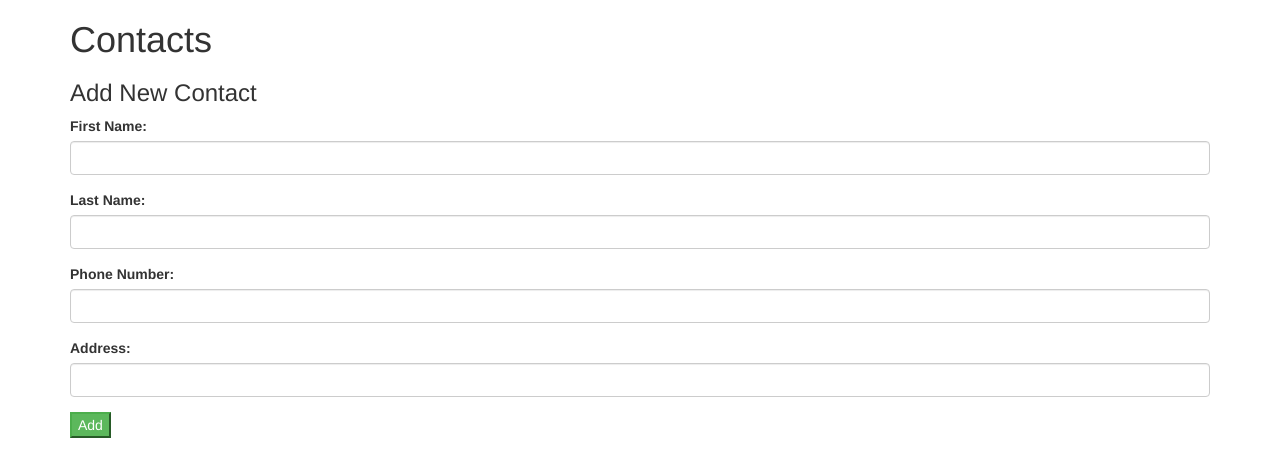
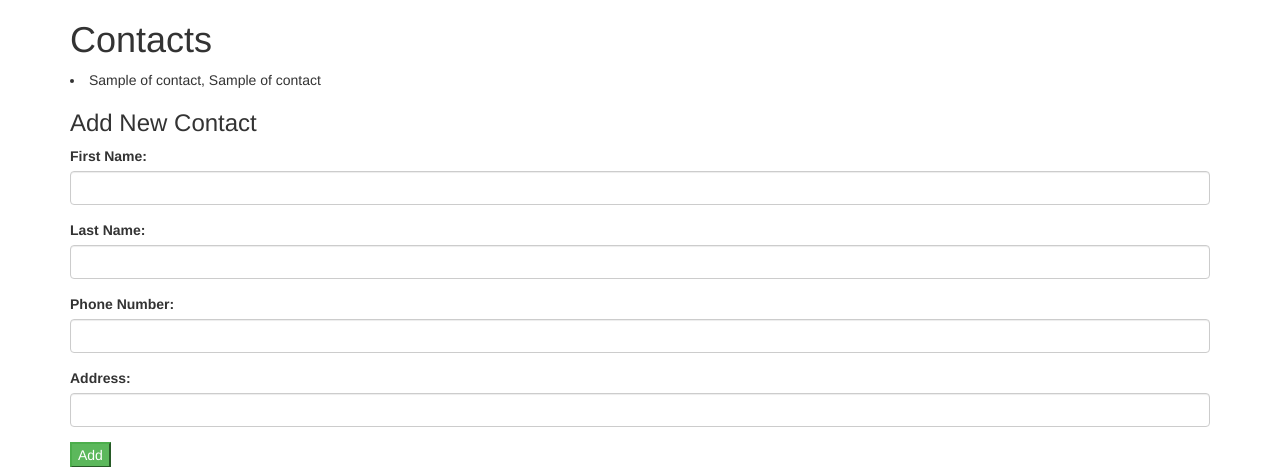
Before and after one commit to LisaMacCarrigan/PHP-AddressBook, a PHP site: template views/home.html.twig in a window 1280 px wide. Shown: the top 467 px of the page. Run offline with PHP 8.4, Linux system fonts and the light colour scheme; the template is opened without the code that fills it: most values are stand-ins (such as "Sample title", 1, 10 or a date in 2020); some libraries are stand-ins or nearby versions.

Commit message:
add html to twig template to display full list of contacts from current session

```diff
--- a/app/app.php
+++ b/app/app.php
@@ -16,14 +16,14 @@
     ));
 
     $app->get("/", function() use ($app) {
-        return $app['twig']->render('home.html.twig', array('contacts' => Contact::getAll()));
+        return $app['twig']->render('home.html.twig', array('list_of_contacts' => Contact::getAll()));
 
     });
 
     $app->post("/create_contact", function() use ($app) {
         $contact = new Contact($_POST['first_name'], $_POST['last_name'], $_POST['phone_number'], $_POST['address']);
         $contact->save();
-        return $app['twig']->render('new_contact.html.twig', array('newcontact' => $contact));
+        return $app['twig']->render('new_contact.html.twig', array('new_contact' => $contact));
     });
 
     return $app;
--- a/src/Contact.php
+++ b/src/Contact.php
@@ -59,7 +59,6 @@
             return $this->address;
         }
 
-
         function save()
         {
             array_push($_SESSION['list_of_contacts'], $this);
--- a/views/home.html.twig
+++ b/views/home.html.twig
@@ -8,7 +8,12 @@
     <body>
         <div class="container">
             <h1>Contacts</h1>
-            <!-- <ul></ul> Placeholder for existing contacts -->
+            {% if list_of_contacts is not empty %}
+                {% for new_contact in list_of_contacts %}
+                    <li> {{new_contact.getLastName}}, {{new_contact.getFirstName}} </li>
+                {% endfor %}
+            {% endif %}
+
             <form action="/create_contact" method="post">
                 <h3>Add New Contact</h3>
                 <div class="form-group">
```
Also changed, not shown: views/new_contact.html.twig (+4 -4 lines).
